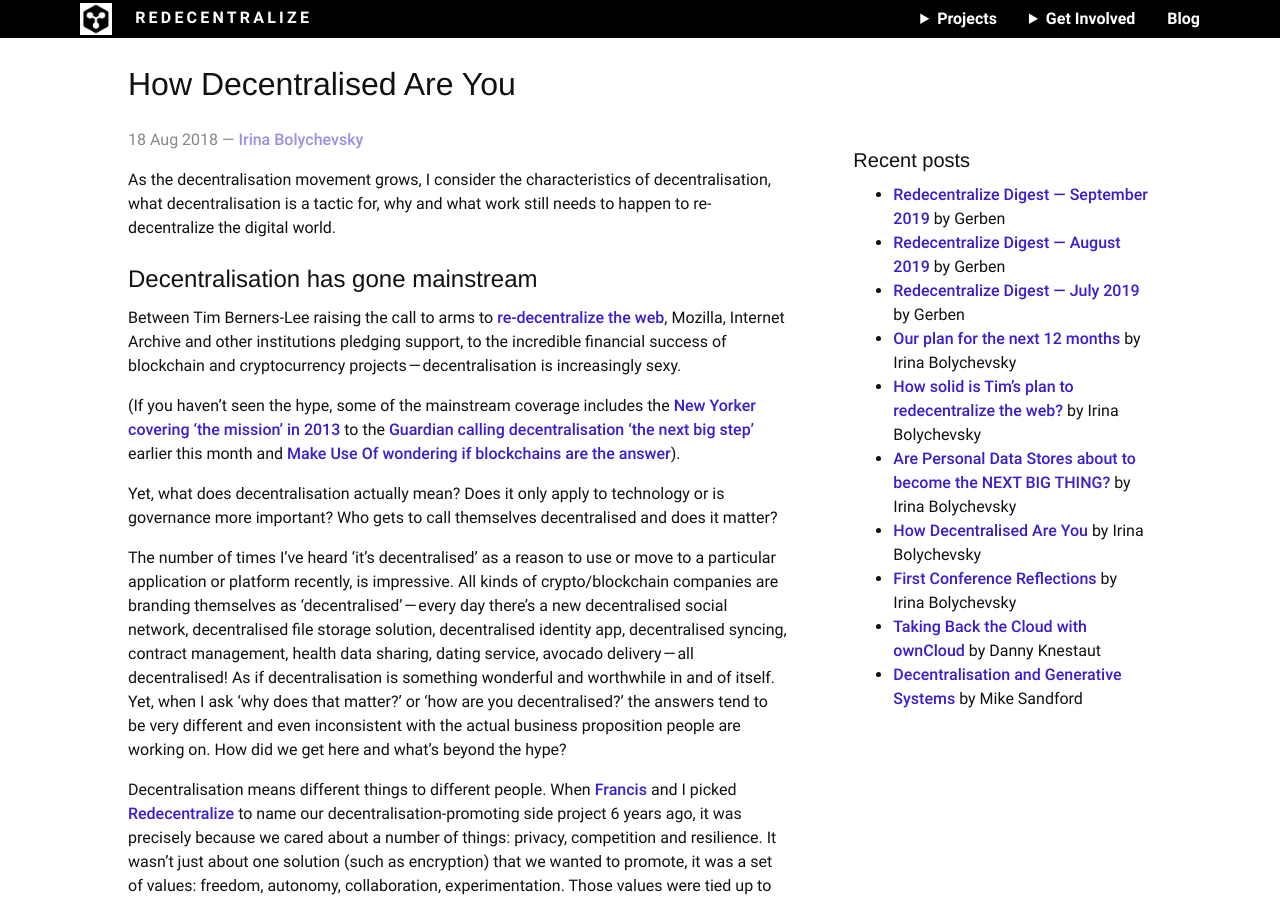
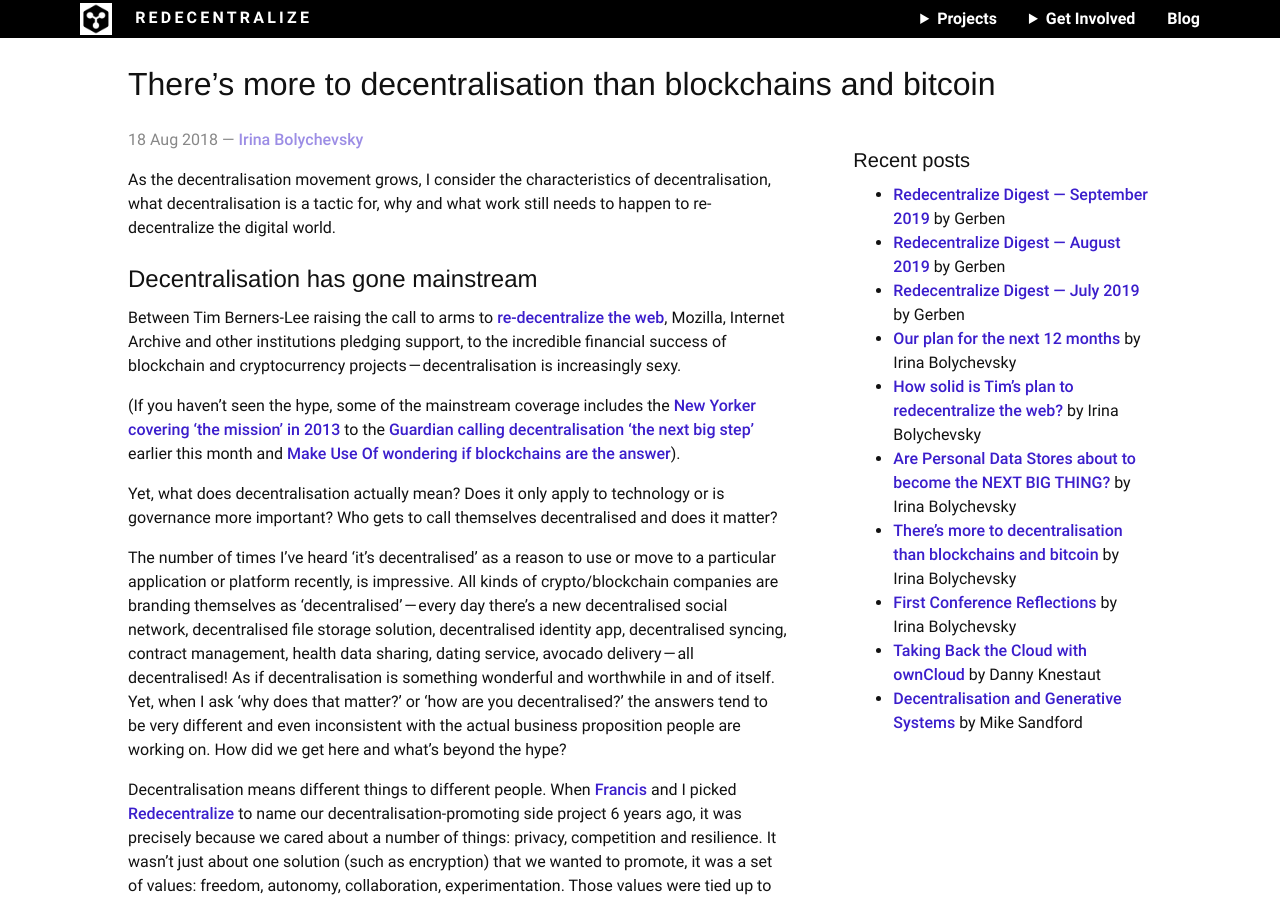
Before and after one commit to redecentralize/redecentralize-website, a Jekyll site: the page built from _posts/blog/2018-08-18-theres-more-to-decentralisation-than-blockchains-and-bitcoin.md, in a window 1280 px wide and 900 px high. Built offline with Jekyll 4.4.1, drawn with Linux system fonts in a browser that asks for light colours.

Commit message:
Update old blog post title
(it had been renamed on medium.com, but not in this copy)

```diff
--- a/_posts/blog/2018-08-18-how-decentralised-are-you.md
+++ b/_posts/blog/2018-08-18-theres-more-to-decentralisation-than-blockchains-and-bitcoin.md
@@ -4,6 +4,8 @@
 summary: "As the decentralisation movement grows, I consider the characteristics of decentralisation, what decentralisation is a tactic for, why and what work still needs to happen to re-decentralize the digital world."
 date: 2018-08-18 08:00:00
 author: "shevski"
+title: "There’s more to decentralisation than blockchains and bitcoin"
+redirect_from: /blog/2018/08/18/how-decentralised-are-you
 ---
 
 As the decentralisation movement grows, I consider the characteristics of decentralisation, what decentralisation is a tactic for, why and what work still needs to happen to re-decentralize the digital world.
```
